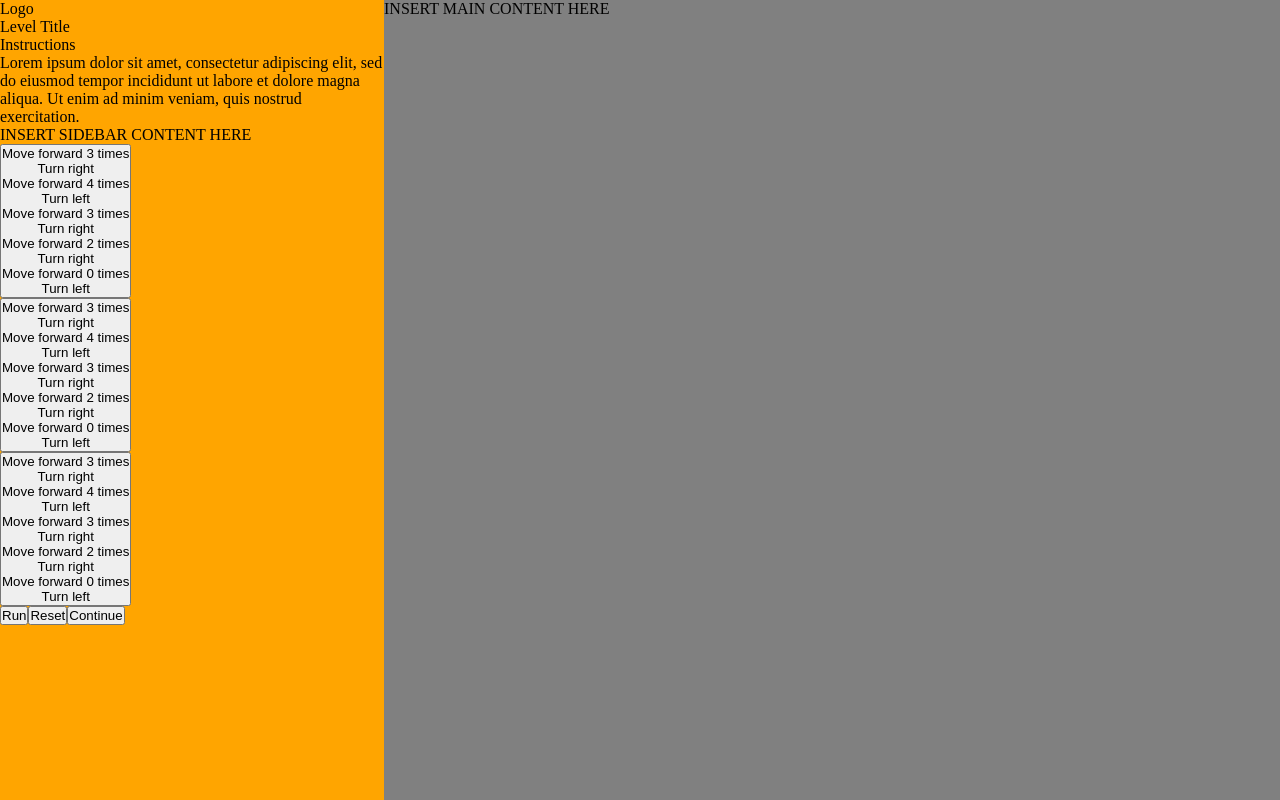
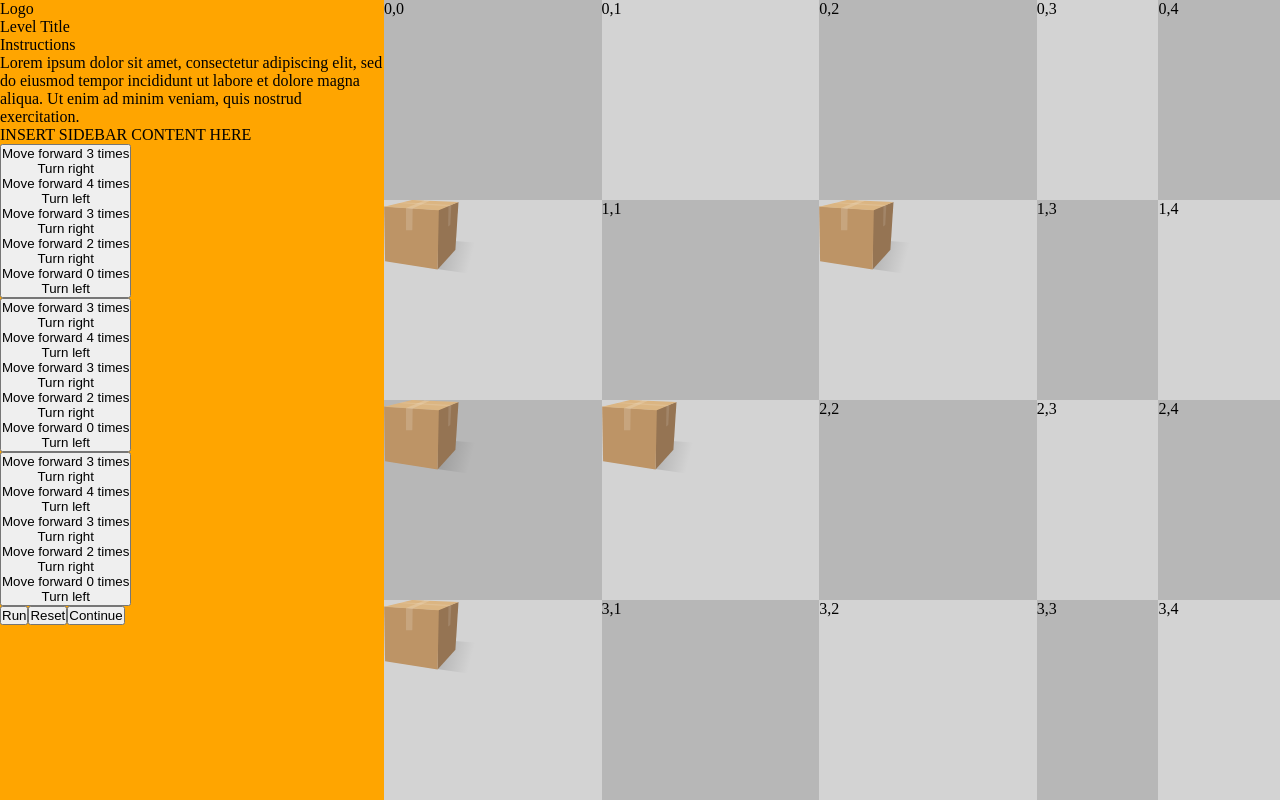
Before and after one commit to uclaacm/forloopslab, a React app: page /pseudochoice in a window 1280 px wide. Built offline with nearby package versions, Linux system fonts and the light colour scheme.

Commit message:
added function to solve maze

```diff
--- a/src/components/pages/pseudochoice.tsx
+++ b/src/components/pages/pseudochoice.tsx
@@ -1,4 +1,5 @@
 import React from 'react';
+import { Maze } from '../shared/maze';
 
 // interface PseudoChoiceProps {
 //   onCorrect: () => void;
@@ -54,7 +55,7 @@ function PseudoChoice(): JSX.Element {
         <button id="continue">Continue</button>
       </div>
       <div id="main">
-      INSERT MAIN CONTENT HERE
+        <Maze rows={4} cols={5}/>
       </div>
     </div>
   );
--- /dev/null
+++ b/src/components/shared/maze.tsx
@@ -0,0 +1,95 @@
+import '../../styles/maze.scss';
+import boxImg from '../../assets/smallbox.svg';
+
+interface MazeProps {
+  rows: number;
+  cols: number;
+}
+
+export function Maze(props:MazeProps):JSX.Element {
+  let boxCoords: number[][] = [];
+  let solved = 'f';
+  //checks if the maze is solvable
+  function PathExists(arr, rows:number, cols:number, sr:number, sc:number){
+    if(arr[sr][sc] == 'E'){
+      solved = 't';
+    }
+    else if (arr[sr][sc] == 'S' || arr[sr][sc] == '.'){
+      if (solved == 't'){
+        return;
+      }
+      else{
+        arr[sr][sc] = '*';
+        if (sr < rows-1){
+          PathExists(arr, rows, cols, sr+1, sc);
+        }
+        if (sc < cols-1){
+          PathExists(arr, rows, cols, sr, sc+1);
+        }
+        if (sr > 0){
+          PathExists(arr, rows, cols, sr-1, sc);
+        }
+        if (sc > 0){
+          PathExists(arr, rows, cols, sr, sc-1);
+        }
+      }
+    }
+  }
+  //generates random positions for the boxes
+  function RandomPosition(arr,rows:number,columns:number){
+    const x = Math.floor(Math.random()* rows);
+    const y = Math.floor(Math.random()* columns);
+    if (arr[x][y]=='S'|| arr[x][y]=='E' || arr[x][y] =='B'){
+      return RandomPosition(arr,rows,columns);
+    }
+    boxCoords.push([x,y]);
+    return arr[x][y] = 'B';
+  }
+  //creates the grid
+  function GenerateMaze(rows:number,columns:number){
+    const arr = Array(rows).fill().map(()=> Array(columns).fill().map(()=>'.'));
+    arr[0][0] = 'S';
+    arr[rows-1][columns-1] = 'E';
+    for (let i=0; i < columns; i++){
+      RandomPosition(arr, rows, columns);
+    }
+
+    PathExists(arr, rows, columns, 0, 0);
+    if (solved=='t'){
+      return arr;
+    }
+    else{
+      boxCoords=[];
+      GenerateMaze(rows, columns);
+    }
+    return arr;
+  }
+
+  GenerateMaze(props.rows, props.cols);
+  const squares:JSX.Element[][] = [];
+  for (let i = 0; i < props.rows; i++) {
+    for (let j = 0; j < props.cols; j++) {
+      if (!squares[i]) {
+        squares[i] = [<div key={i}>{i},{j}</div>];
+      }
+      else {
+        squares[i].push(<div key={i}>{i},{j}</div>);
+      }
+    }
+  }
+
+  for (let i = 0; i < boxCoords.length; i++) {
+    const r = boxCoords[i][0];
+    const c = boxCoords[i][1];
+    squares[r][c] = <div><img src={boxImg} alt="cardboard box"></img></div>;
+  }
+  const mazeStyle = {
+    display: 'grid',
+    gridTemplateColumns: `repeat(${props.cols}, auto)`,
+  };
+  return (
+    <div className="maze-container" style={mazeStyle}>
+      {squares}
+    </div>
+  );
+}
--- /dev/null
+++ b/src/styles/maze.scss
@@ -0,0 +1,19 @@
+@import 'global';
+
+/*.square {
+    background-color: rgba(190, 190, 190, 0.894);
+}*/
+
+/*.maze-container {
+    display: grid;
+    grid-template-columns: repeat(3, auto);
+}*/
+
+.maze-container > div {
+  background-color: rgba(190, 190, 190, 0.894);
+  height: 25vh;
+}
+
+.maze-container > div:nth-child(even) {
+  background-color: rgba(221, 221, 221, 0.894);
+}
```
Also changed, not shown: src/assets/smallbox.svg (added).
